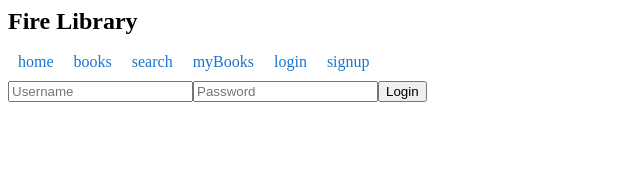
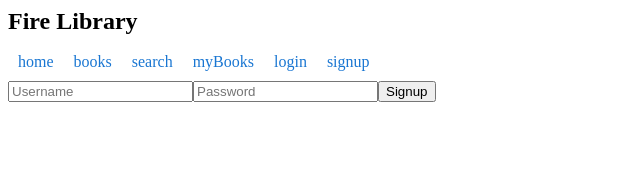
Before and after one commit to 220705-UTA-NET/FireLibraryV2, an Angular app in the folder fire-library-spa/: page /signup in a window 1280 px wide. Shown: the top 171 px of the page, without its empty margins (0-640 px from the left). Built offline with nearby package versions, Linux system fonts and the light colour scheme.

Commit message:
fixed bad login behavior

```diff
--- a/fire-library-spa/src/app/auth/auth.service.ts
+++ b/fire-library-spa/src/app/auth/auth.service.ts
@@ -48,11 +48,17 @@ export class AuthService{
             this.token = resp.token;
             this.customerId = resp.customerId;
             this.time2live = resp.timeInSecs;
+
+            if(this.token == null){
+                return;
+            }
+
+            this.isAuthenticated = true;
+            this.authStatusListener.next(true);
+            this.router.navigate(['/home']);
         })
-        this.isAuthenticated = true;
-        this.authStatusListener.next(true);
-        this.router.navigate(['/home']);
     }
+
     logout(){
         this.token = null;
         this.isAuthenticated = false;
--- a/fire-library-spa/src/app/auth/signup/signup.component.html
+++ b/fire-library-spa/src/app/auth/signup/signup.component.html
@@ -8,7 +8,7 @@
           <input type="password" name="password" ngModel placeholder="Password" #passwordInput="ngModel"
             required>
 
-        <button>Login</button>
+        <button>Signup</button>
       </form>
     </div>
   </div>
```
